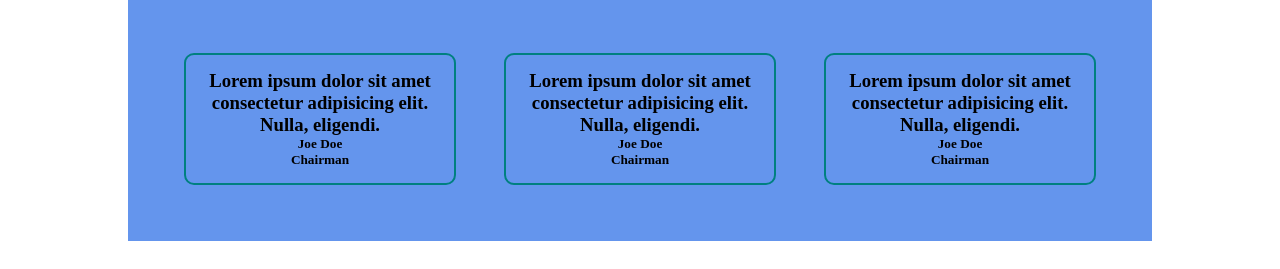
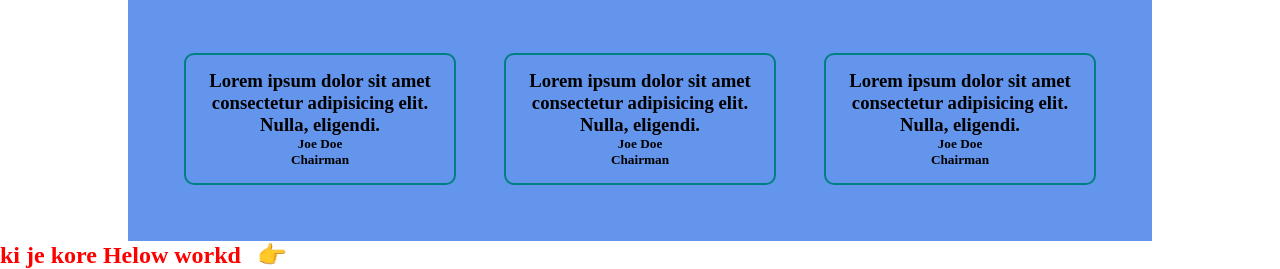
Before and after one commit to Bachan-kubi/web-projects, a plain HTML site: page basicCV/index.html in a window 1280 px wide. Shown: the part 705-974 px from the top of the page. Before the commit the page ends 946 px from the top, so only its background shows below. Drawn offline with Linux system fonts and the light colour scheme.

Commit message:
changelog added

```diff
--- a/basicCV/index.html
+++ b/basicCV/index.html
@@ -69,5 +69,9 @@
       </section>
       </div>
     </div>
+    <!-- before and after -->
+     <div>
+      <h2 class="hlw">Helow workd</h2>
+     </div>
   </body>
 </html>
--- a/basicCV/styles.css
+++ b/basicCV/styles.css
@@ -80,3 +80,13 @@ main .right{
     background-color: aqua;
     transform: rotateY(-5deg);
 }
+.hlw{
+    color: red;
+}
+.hlw::before{
+    content: "ki je kore ";
+}
+.hlw::after{
+     content: "👉";
+  margin-left: 1rem;
+}
```
